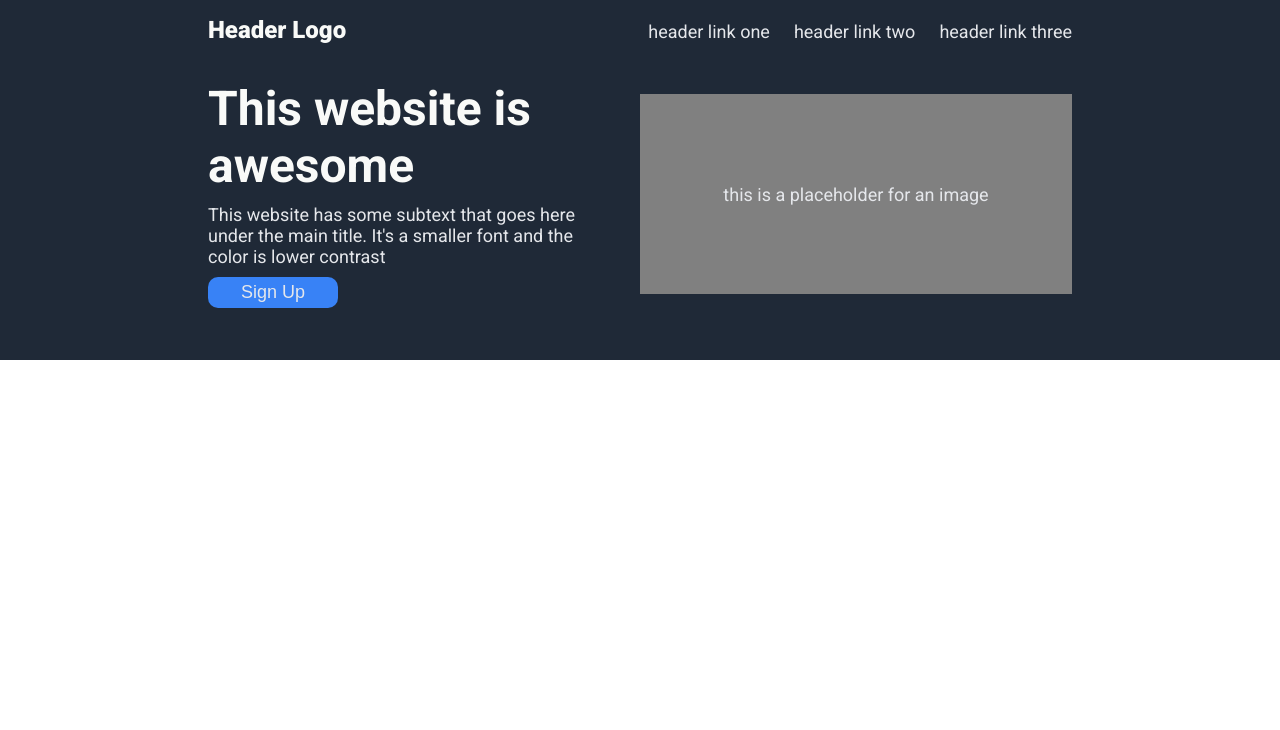
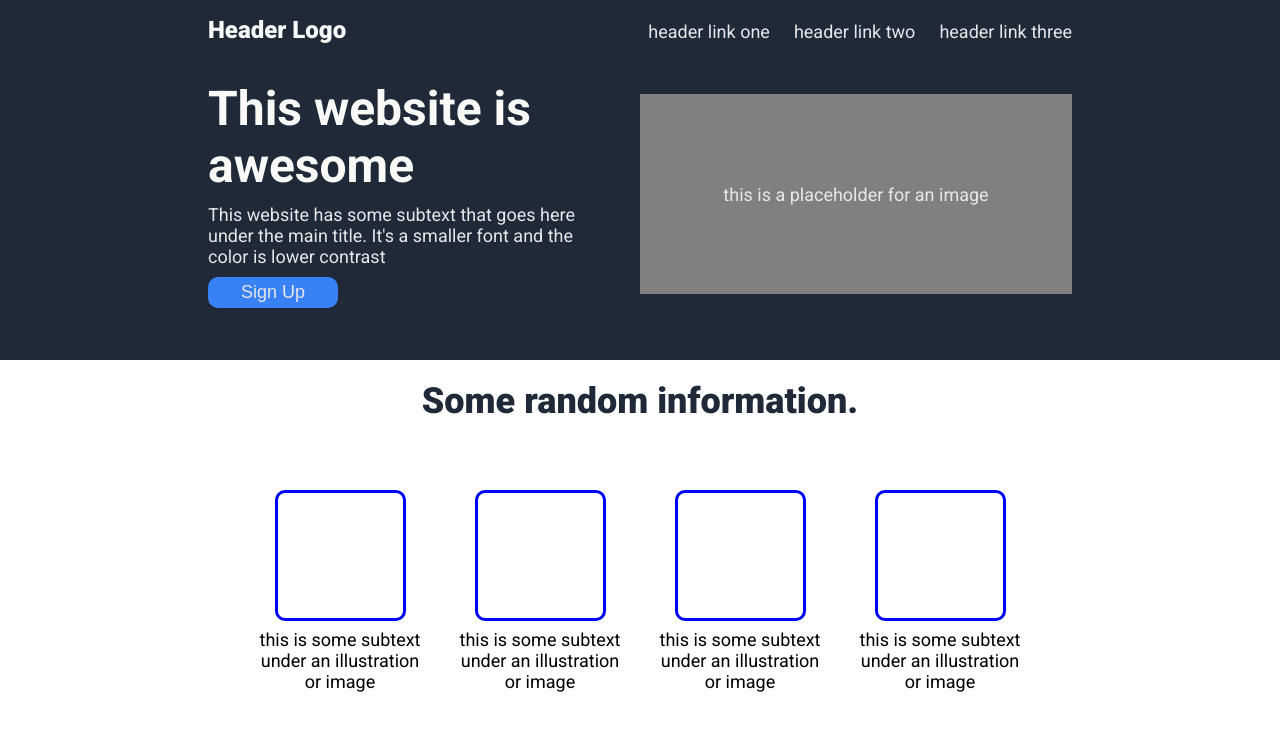
Before and after one commit to McFumbles/Landing-Page, a plain HTML site: page index.html in a window 1280 px wide. Drawn offline with Linux system fonts and the light colour scheme.

Commit message:
finished card section

```diff
--- a/index.html
+++ b/index.html
@@ -36,5 +36,29 @@
       </div>
     </div>
     </header>
+    <main>
+      <div class="info">
+        <p class="random-info">Some random information.</p>
+      </div>
+      <div class="container">
+        <div class="box">
+        <div class="card"></div>
+        <p class="text">this is some subtext under an illustration or image</p>
+        </div>
+        <div class="box">
+        <div class="card"></div>
+        <p class="text">this is some subtext under an illustration or image</p>
+        </div>
+        <div class="box">
+        <div class="card"></div>
+        <p class="text">this is some subtext under an illustration or image</p>
+        </div>
+        <div class="box">
+        <div class="card"></div>
+        <p class="text">this is some subtext under an illustration or image</p>
+        </div>
+      </div>
+
+    </main>
   </body>
 </html>
--- a/styles/main.css
+++ b/styles/main.css
@@ -82,3 +82,46 @@ button {
   align-items: center;
   height: 200px;
 }
+
+/* MAIN */
+
+.info {
+  display: flex;
+  justify-content: center;
+  align-items: center;
+  padding: 20px 20px;
+}
+
+.random-info {
+  font-size: 36px;
+  font-weight: 900;
+  color: #1f2937;
+}
+
+.container {
+  display: flex;
+  justify-content: center;
+  align-items: center;
+  margin: 3em 0 6em 0;
+}
+
+.box {
+  text-align: center;
+  display: flex;
+  flex-direction: column;
+  align-items: center;
+  max-width: 200px;
+  gap: 0.5em;
+}
+
+.card {
+  height: 125px;
+  width: 125px;
+  border: 3px solid blue;
+  border-radius: 10px;
+}
+
+.text {
+  padding: 0 15px;
+  font-size: 18px;
+}
```
